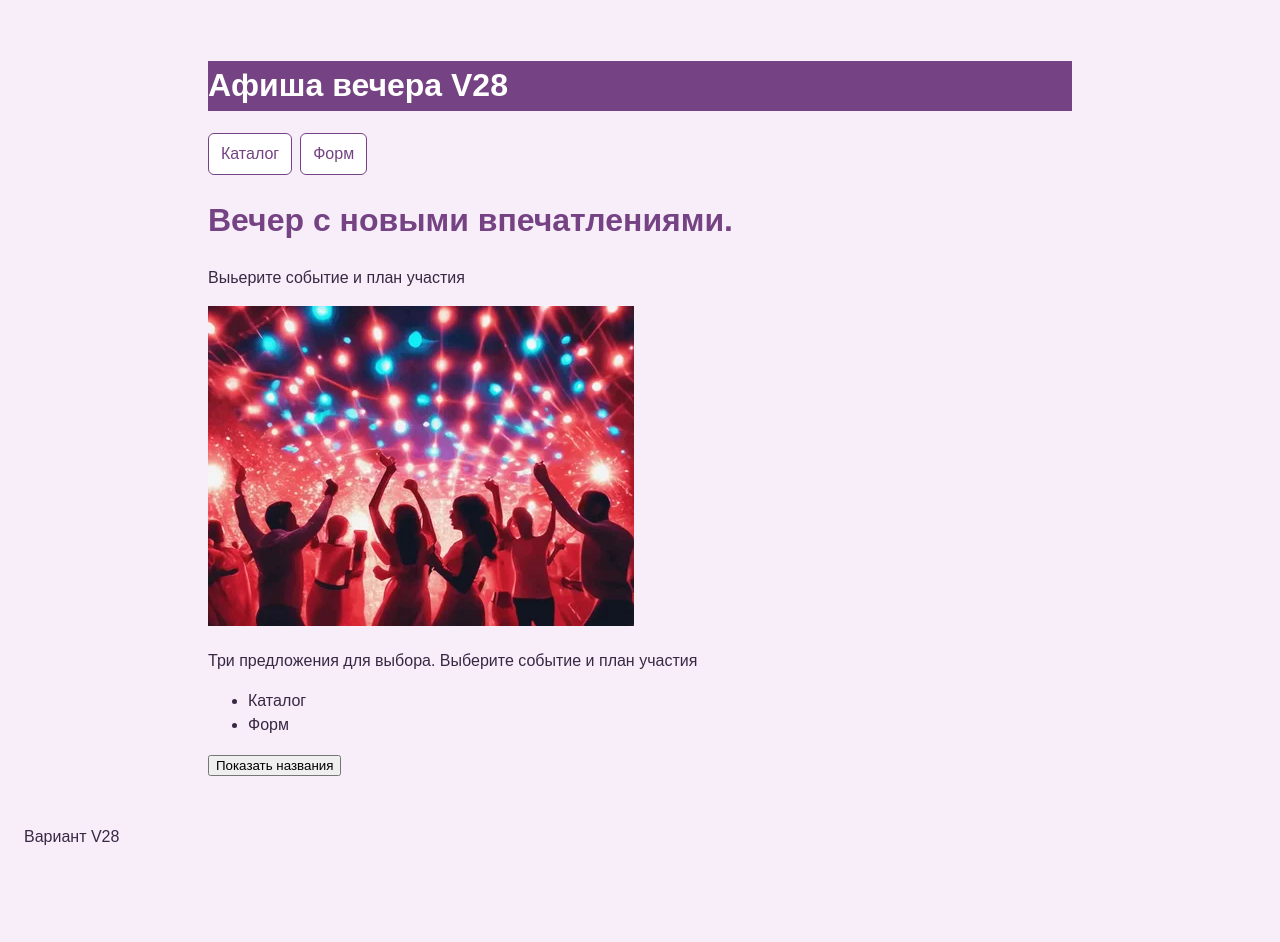
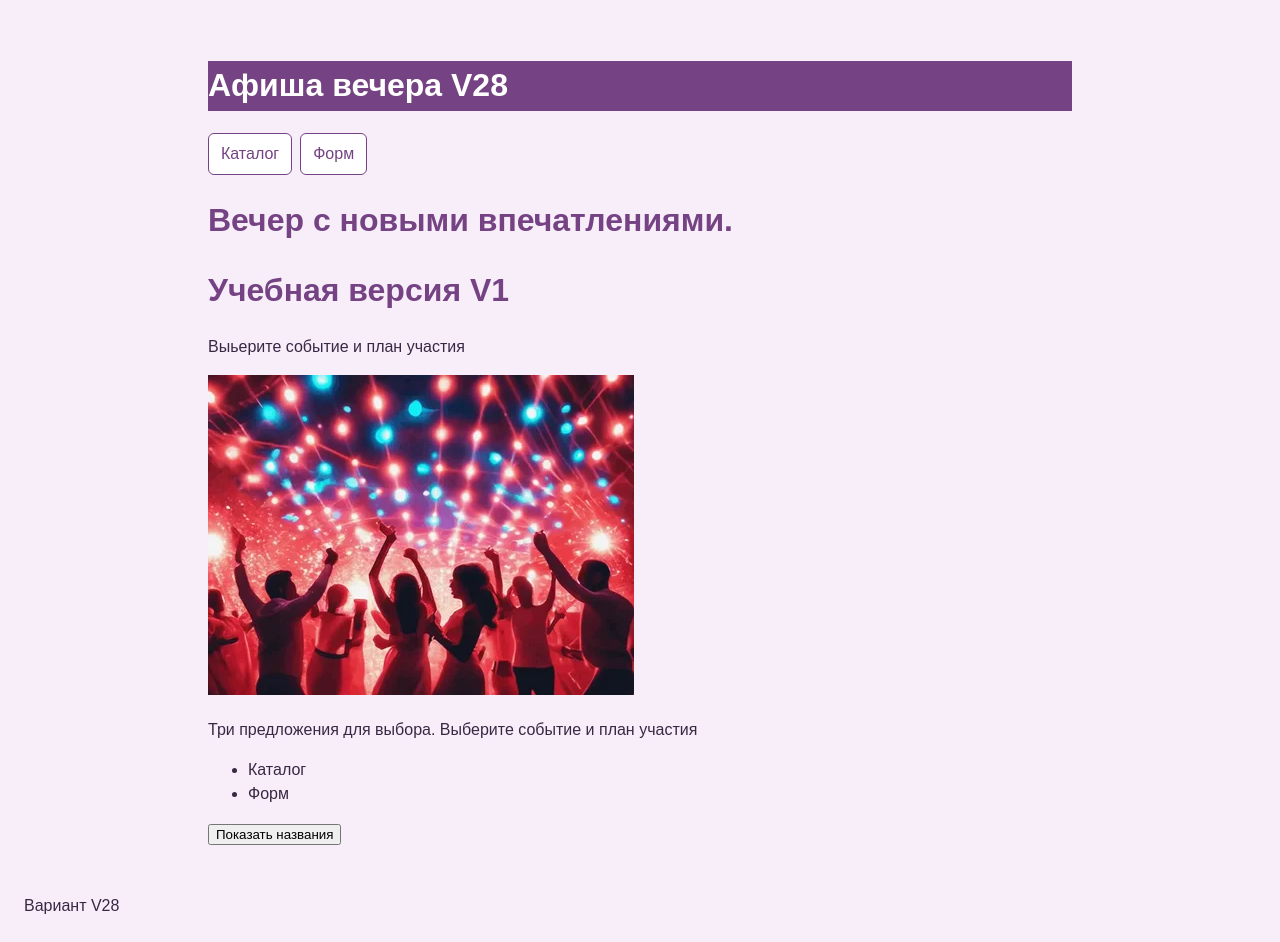
Before and after one commit to LaffeyWorldEater/-28, a plain HTML site: page index.html in a window 1280 px wide. Before the commit the page ends 873 px from the top, so only its background shows below. Drawn offline with Linux system fonts and the light colour scheme.

Commit message:
Update index.html
-add надпись: Учебная версия V1

```diff
--- a/index.html
+++ b/index.html
@@ -19,6 +19,7 @@
   </nav>
 
   <h1 id="g">Вечер с новыми впечатлениями.</h1>
+      <h1>Учебная версия V1</h1>
   <p>Выьерите событие и план участия</p>
   <img src="images/3.png" alt="3.png">
 
```
